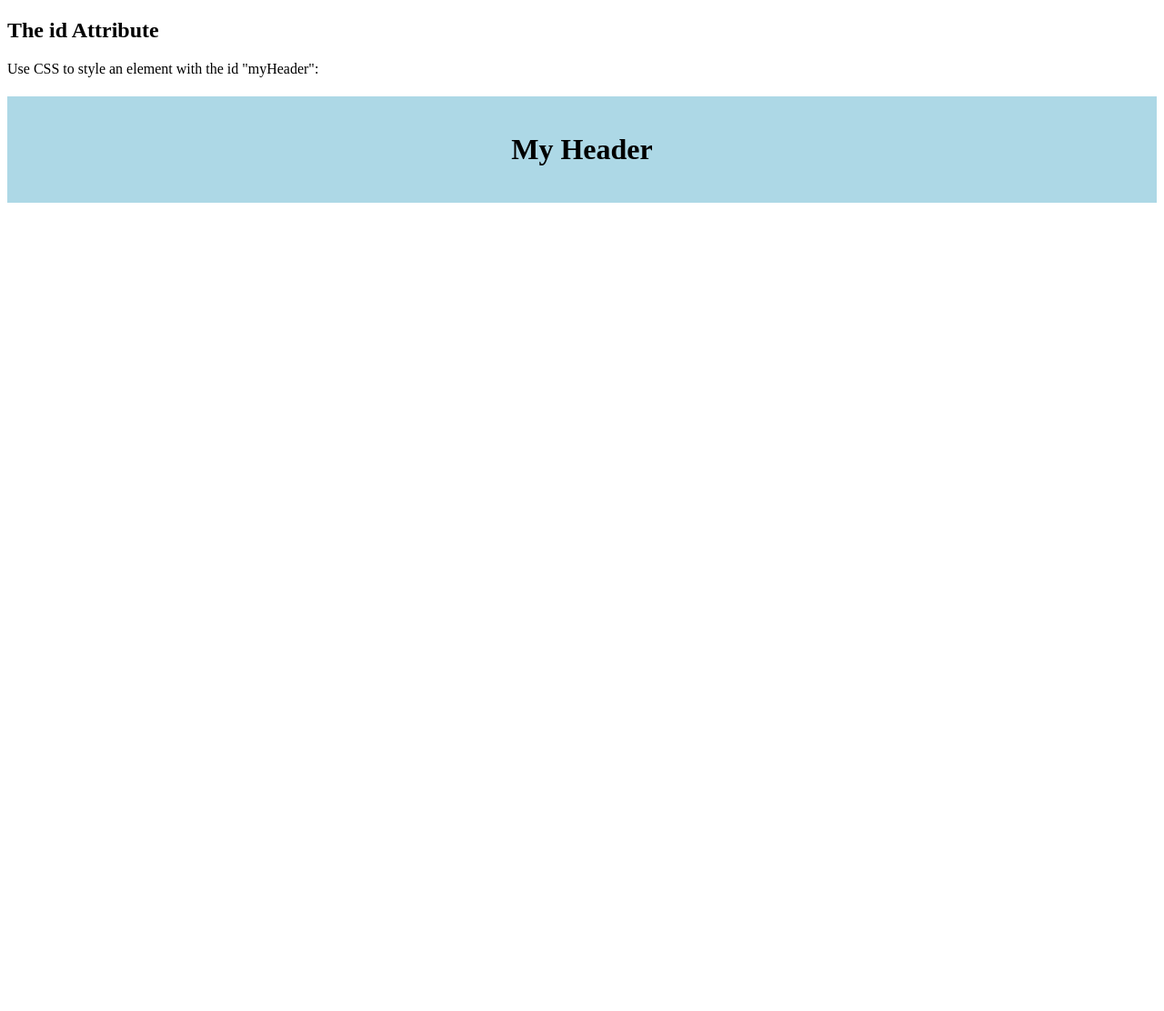
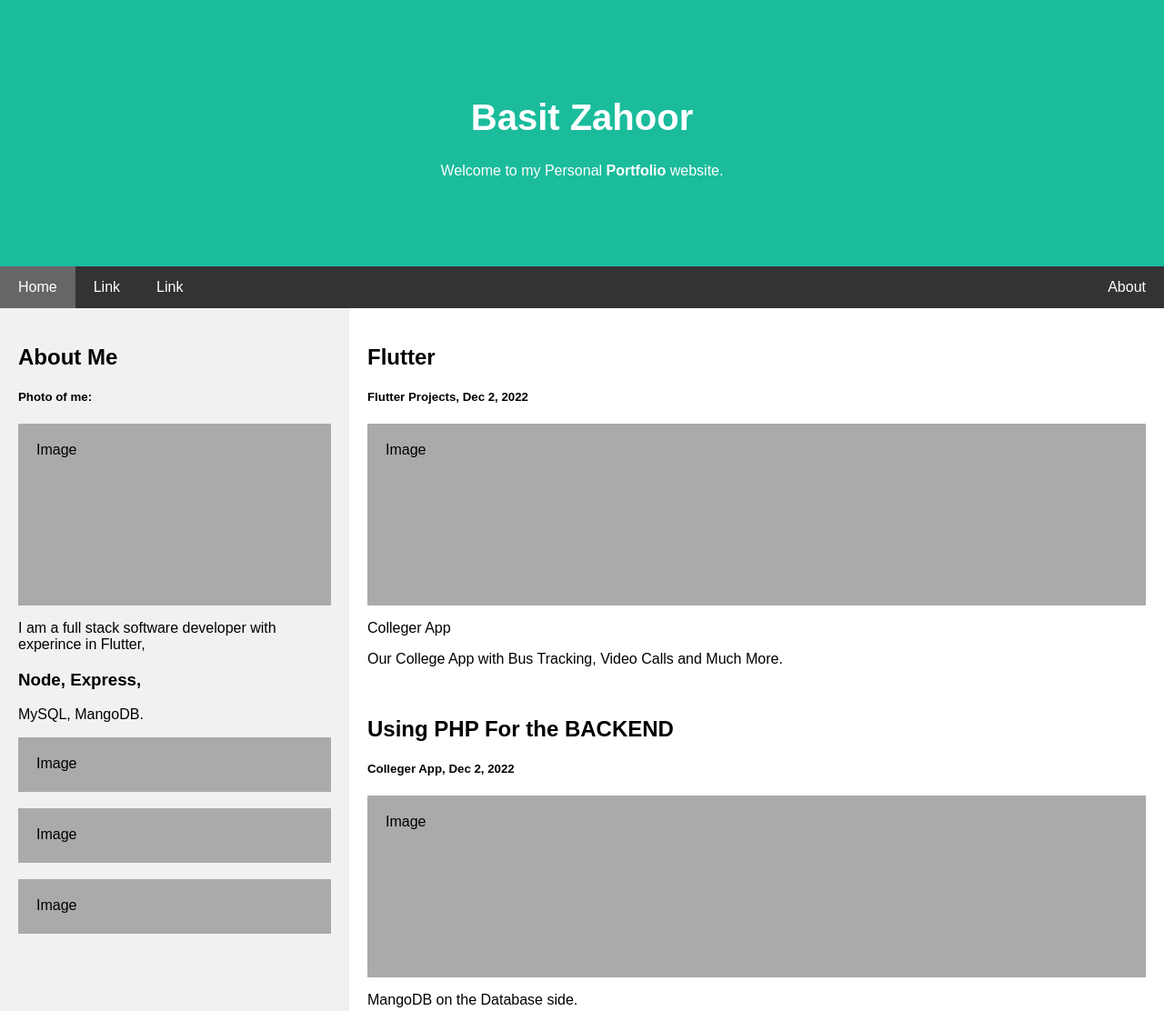
Before and after one commit to nsdhaadia/firstvebseiet, a plain HTML site: page index.html in a window 1280 px wide. Shown: the top 1112 px of the page at 91% size. Before the commit the page ends 800 px from the top, so only its background shows below. Drawn offline with Linux system fonts and the light colour scheme.

Commit message:
personal website

```diff
--- a/index.html
+++ b/index.html
@@ -1,21 +1,169 @@
 <!DOCTYPE html>
-<html>
+<html lang="en">
 <head>
+<title>Basit Zahoor Beigh</title>
+<meta charset="UTF-8">
+<meta name="viewport" content="width=device-width, initial-scale=1">
 <style>
-#myHeader {
-  background-color: lightblue;
+* {
+  box-sizing: border-box;
+}
+
+/* Style the body */
+body {
+  font-family: Arial, Helvetica, sans-serif;
+  margin: 0;
+}
+
+/* Header/logo Title */
+.header {
+  padding: 80px;
+  text-align: center;
+  background: #1abc9c;
+  color: white;
+}
+
+/* Increase the font size of the heading */
+.header h1 {
+  font-size: 40px;
+}
+
+/* Sticky navbar - toggles between relative and fixed, depending on the scroll position. It is positioned relative until a given offset position is met in the viewport - then it "sticks" in place (like position:fixed). The sticky value is not supported in IE or Edge 15 and earlier versions. However, for these versions the navbar will inherit default position */
+.navbar {
+  overflow: hidden;
+  background-color: #333;
+  position: sticky;
+  position: -webkit-sticky;
+  top: 0;
+}
+
+/* Style the navigation bar links */
+.navbar a {
+  float: left;
+  display: block;
+  color: white;
+  text-align: center;
+  padding: 14px 20px;
+  text-decoration: none;
+}
+
+
+/* Right-aligned link */
+.navbar a.right {
+  float: right;
+}
+
+/* Change color on hover */
+.navbar a:hover {
+  background-color: #ddd;
   color: black;
-  padding: 40px;
+}
+
+/* Active/current link */
+.navbar a.active {
+  background-color: #666;
+  color: white;
+}
+
+/* Column container */
+.row {
+  display: -ms-flexbox; /* IE10 */
+  display: flex;
+  -ms-flex-wrap: wrap; /* IE10 */
+  flex-wrap: wrap;
+}
+
+/* Create two unequal columns that sits next to each other */
+/* Sidebar/left column */
+.side {
+  -ms-flex: 30%; /* IE10 */
+  flex: 30%;
+  background-color: #f1f1f1;
+  padding: 20px;
+}
+
+/* Main column */
+.main {
+  -ms-flex: 70%; /* IE10 */
+  flex: 70%;
+  background-color: white;
+  padding: 20px;
+}
+
+/* Fake image, just for this example */
+.fakeimg {
+  background-color: #aaa;
+  width: 100%;
+  padding: 20px;
+}
+
+/* Footer */
+.footer {
+  padding: 20px;
   text-align: center;
+  background: #ddd;
+}
+
+/* Responsive layout - when the screen is less than 700px wide, make the two columns stack on top of each other instead of next to each other */
+@media screen and (max-width: 700px) {
+  .row {
+    flex-direction: column;
+  }
+}
+
+/* Responsive layout - when the screen is less than 400px wide, make the navigation links stack on top of each other instead of next to each other */
+@media screen and (max-width: 400px) {
+  .navbar a {
+    float: none;
+    width: 100%;
+  }
 }
 </style>
 </head>
 <body>
 
-<h2>The id Attribute</h2>
-<p>Use CSS to style an element with the id "myHeader":</p>
+<div class="header">
+  <h1>Basit Zahoor</h1>
+  <p>Welcome to my Personal <b>Portfolio</b> website.</p>
+</div>
 
-<h1 id="myHeader">My Header</h1>
+<div class="navbar">
+  <a href="#" class="active">Home</a>
+  <a href="#">Link</a>
+  <a href="#">Link</a>
+  <a href="#" class="right">About</a>
+</div>
+
+<div class="row">
+  <div class="side">
+    <h2>About Me</h2>
+    <h5>Photo of me:</h5>
+    <div class="fakeimg" style="height:200px;">Image</div>
+    <p>I am a full stack software developer with experince in Flutter,</p>
+    <h3> Node, Express,</h3>
+    <p>MySQL, MangoDB.</p>
+    <div class="fakeimg" style="height:60px;">Image</div><br>
+    <div class="fakeimg" style="height:60px;">Image</div><br>
+    <div class="fakeimg" style="height:60px;">Image</div>
+  </div>
+  <div class="main">
+    <h2>Flutter</h2>
+    <h5>Flutter Projects, Dec 2, 2022</h5>
+    <div class="fakeimg" style="height:200px;">Image</div>
+    <p>Colleger App</p>
+    <p>Our College App with Bus Tracking, Video Calls and Much More.</p>
+    <br>
+    <h2>Using PHP For the BACKEND</h2>
+    <h5>Colleger App, Dec 2, 2022</h5>
+    <div class="fakeimg" style="height:200px;">Image</div>
+    <p>MangoDB on the Database side.</p>
+    <p>End to End Encrytion, No UNEncrypted Data Saved on the Server.</p>
+  </div>
+</div>
+
+<div class="footer">
+  <h2>BASIT ZAHOOR BEIGH ©2022</h2>
+</div>
 
 </body>
 </html>
```
